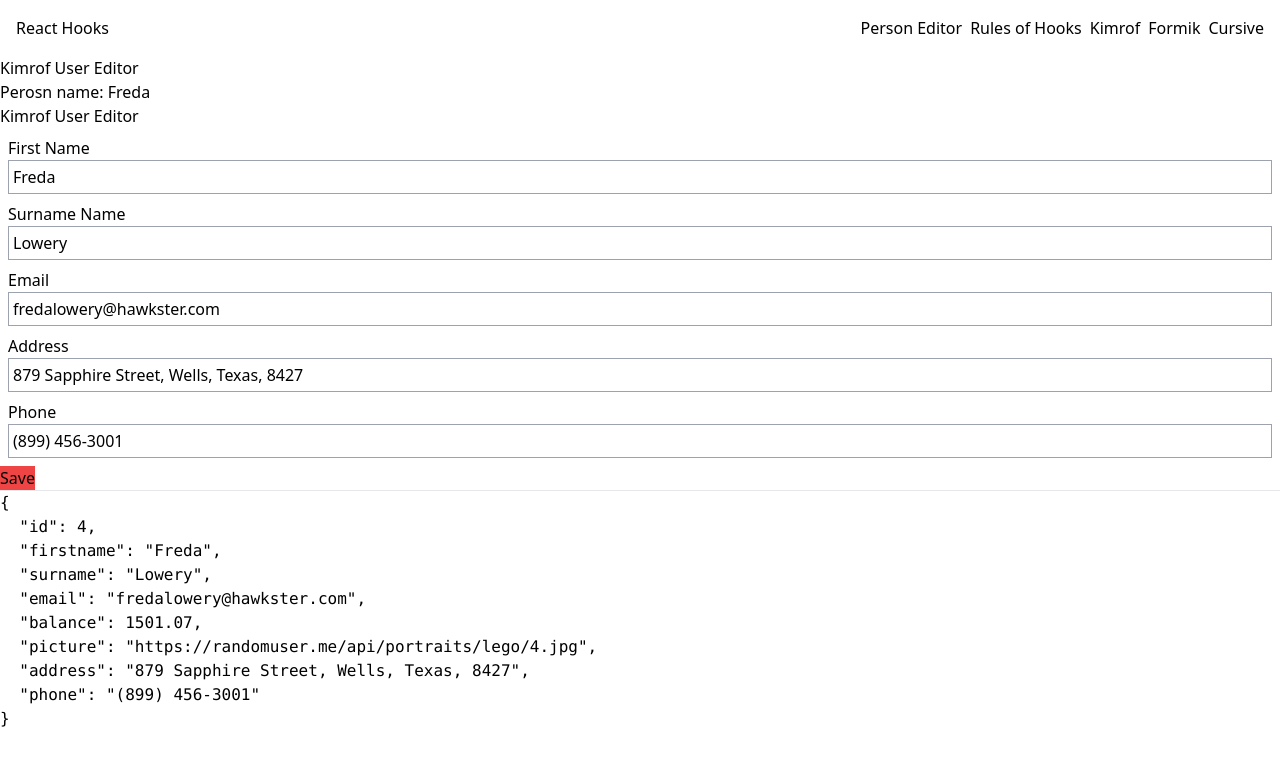
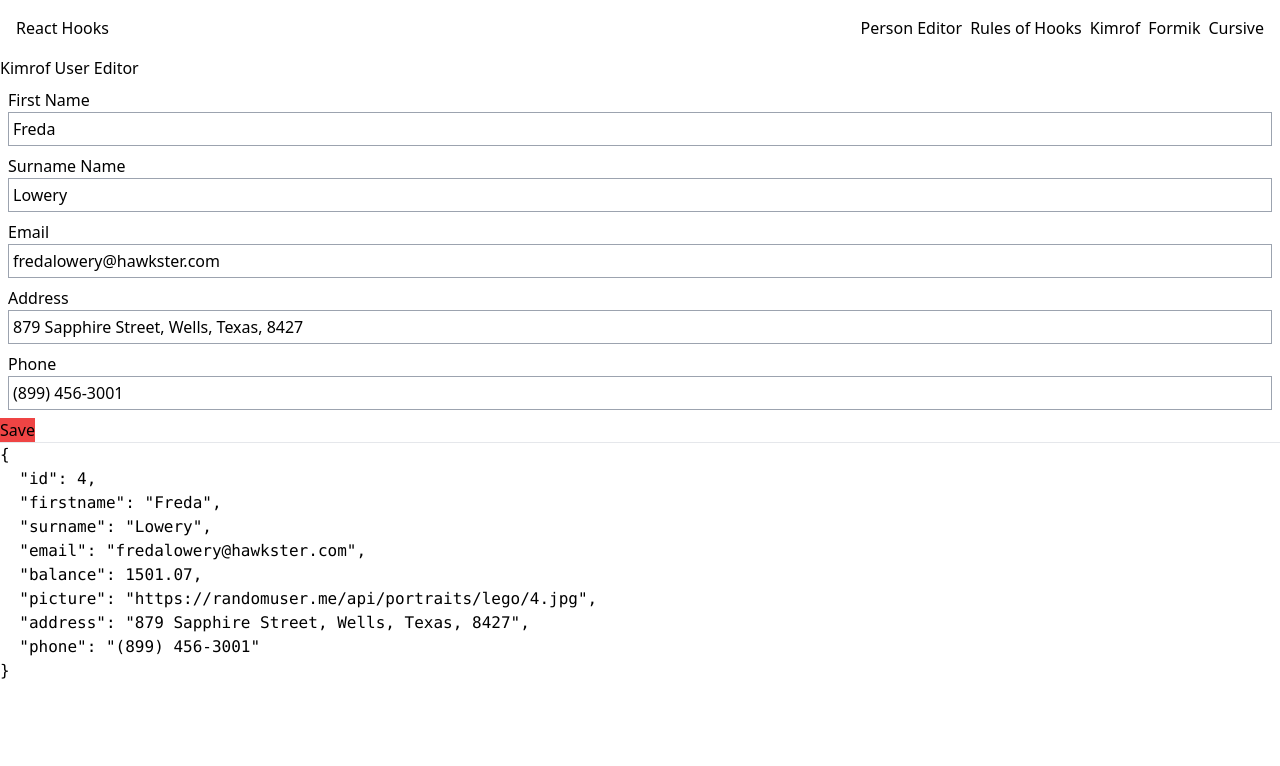
Before and after one commit to Kacperski81/hooksTypeScript, a React (Vite) app: page /kimrof in a window 1280 px wide. Shown: the top 766 px of the page. Built offline with nearby package versions, Linux system fonts and the light colour scheme.

Commit message:
simple validation

```diff
--- a/src/components/LabeledInput.tsx
+++ b/src/components/LabeledInput.tsx
@@ -1,11 +1,13 @@
 interface LabeledInputProps {
     label: string;
+    error: string;
     value: string | number;
     name: string;
     onChange: (e: React.ChangeEvent<HTMLInputElement>) => void;
 }
 
-export const LabeledInput = ({name,label, value, onChange} : LabeledInputProps) => {
+export const LabeledInput = ({name,label, value, error, onChange} : LabeledInputProps) => {
+    console.log(error)
     return (
         <div className={`flex flex-col m-2`}>
             <label>{label}</label>
@@ -16,6 +18,7 @@ export const LabeledInput = ({name,label, value, onChange} : LabeledInputProps)
                 value={value}
                 onChange={onChange}
             />
+            {error && <span className="text-red-500 text-sm">{error}</span>}
         </div>
     )
 }
--- a/src/kimrof-use-editor/KimrofUserEditor.tsx
+++ b/src/kimrof-use-editor/KimrofUserEditor.tsx
@@ -2,15 +2,16 @@ import { Kimrof } from "./kimrof/Kimrof";
 import { initialPerson } from "../utils";
 import { UserEditor } from "./UserEditor";
 import { IndexedPerson } from "../types/IndexedPerson";
+import { validatePerson } from "./validatePerson";
 
 export function KimrofUserEditor() {
     return (
 
-        <Kimrof initialValues={initialPerson as IndexedPerson} onSubmit={(person) => alert(JSON.stringify(person,null,2))}>
-            <div>
-                <h4>Kimrof User Editor</h4>
-                <p>Perosn name: {initialPerson.firstname}</p>
-            </div>
+        <Kimrof
+            initialValues={initialPerson as IndexedPerson}
+            onSubmit={(person) => alert(JSON.stringify(person,null,2))}
+            validate={validatePerson}
+        >
             <UserEditor />
         </Kimrof>
     )
--- a/src/kimrof-use-editor/UserEditor.tsx
+++ b/src/kimrof-use-editor/UserEditor.tsx
@@ -3,7 +3,7 @@ import { KimrofLabeledField, useKimrof, useKimrofForm } from "./kimrof"
 
 export function UserEditor() {
     const formProps = useKimrofForm();
-    const { values, metadata : { isDirty } } = useKimrof()
+    const { values, metadata : { isDirty, isValid } } = useKimrof()
 
     return (
         <form {...formProps}>
@@ -13,7 +13,7 @@ export function UserEditor() {
             <KimrofLabeledField name="email" label="Email" />
             <KimrofLabeledField name="address" label="Address" />
             <KimrofLabeledField name="phone" label="Phone" />
-            <button className={clsx("bg-blue-500",{ "bg-red-500":!isDirty})} disabled={!isDirty}>
+            <button className={clsx("bg-blue-500",{ "bg-red-500":!isDirty})} disabled={!isDirty || !isValid}>
                 Save
             </button>
             <hr />
--- a/src/kimrof-use-editor/kimrof/Kimrof.tsx
+++ b/src/kimrof-use-editor/kimrof/Kimrof.tsx
@@ -1,33 +1,45 @@
-import { useMemo, useReducer } from "react"
+import { useMemo, useReducer, useCallback } from "react"
 import { kimrofContext, KimrofContext } from "./KimrofContext"
 // import { KimrofProperty } from "./Types"
 // import { Person } from "../../types/person"
 // import { IndexedPerson } from "../../types/IndexedPerson"
-import { KimrofObject, KimrofProperty } from "./Types"
+import { KimrofObject, KimrofProperty, KimrofError } from "./Types"
 import { kimrofReducer } from "./kimrofReducer"
+import { useThrottle } from "../../hooks/useThrottle"
 
 interface Props<TData> {
     children: React.ReactNode
+    validate: (values: TData) => KimrofError
     initialValues: TData
     onSubmit: (values: TData) => void
 }
 
-export function Kimrof<TData extends KimrofObject>({children, initialValues, onSubmit}: Props<TData>) {
+export function Kimrof<TData extends KimrofObject>({children, initialValues, validate, onSubmit}: Props<TData>) {
 
-    const [{values, metadata}, dispatch] = useReducer(kimrofReducer, {
+    const [{values, errors, metadata}, dispatch] = useReducer(kimrofReducer, {
         values: initialValues,
+        errors: {},
         metadata: {isDirty: false, isValid: true},
     })
 
     const context: kimrofContext = useMemo(() => ({
         values,
+        errors,
         metadata,
         submitForm: () => onSubmit(values as TData),
         setFieldValue: (name: string, value: KimrofProperty) => {
             dispatch({type: "set-property", payload: {name, value}})
         }
-    }),[values, metadata, onSubmit])
+    }),[values, metadata, errors, onSubmit])
 
+    const validataValues = useCallback(() => {
+        if(validate) {
+            const errors = validate(values as TData)
+            dispatch({type: "validation-result", payload: errors})
+        }
+    }, [values,validate])
+
+    useThrottle(validataValues,100)
 
     return (
         <KimrofContext.Provider value={context}>
--- a/src/kimrof-use-editor/kimrof/KimrofContext.ts
+++ b/src/kimrof-use-editor/kimrof/KimrofContext.ts
@@ -1,9 +1,10 @@
 import { createContext } from 'react'
-import { KimrofObject, KimrofProperty } from './Types'
+import { KimrofObject, KimrofProperty, KimrofError } from './Types'
 import { Metadata } from './kimrofReducer'
 
 export interface kimrofContext {
     values: KimrofObject
+    errors: KimrofError
     metadata: Metadata
     submitForm: () => void
     setFieldValue: (name: string, value: KimrofProperty) => void
@@ -11,6 +12,7 @@ export interface kimrofContext {
 
 export const KimrofContext = createContext<kimrofContext>({
     values: {},
+    errors: {},
     metadata: {isDirty: false, isValid: true},
     submitForm: () => void null,
     setFieldValue: () => void null,
--- a/src/kimrof-use-editor/kimrof/KimrofLabeledField.tsx
+++ b/src/kimrof-use-editor/kimrof/KimrofLabeledField.tsx
@@ -2,11 +2,11 @@ import { LabeledInput } from "../../components"
 import { useKimrofField } from "./useKimrofField"
 
 export function KimrofLabeledField({name, label}: {name: string, label: string}) {
-    const {value, onChange} = useKimrofField(name)
+    const {value, error, onChange} = useKimrofField(name)
 
     return (
         <div>
-            <LabeledInput name={name} label={label} value={value} onChange={onChange}/>
+            <LabeledInput name={name} error={error}  label={label} value={value} onChange={onChange}/>
         </div>
     )
 }
--- a/src/kimrof-use-editor/kimrof/kimrofReducer.ts
+++ b/src/kimrof-use-editor/kimrof/kimrofReducer.ts
@@ -1,8 +1,13 @@
-import { KimrofObject, KimrofProperty } from "./Types"
+import { KimrofObject, KimrofProperty, KimrofError } from "./Types"
 
 interface SetPropertyAction {
     type: "set-property"
     payload: { name: string, value: KimrofProperty }
+}
+
+interface ValidataionResultAction {
+    type: "validation-result"
+    payload: KimrofError
 }
 
 export interface Metadata {
@@ -12,22 +17,32 @@ export interface Metadata {
 
 interface ReducerState {
     values: KimrofObject
+    errors: KimrofError
     metadata: Metadata
 }
 
-type SomeAction = SetPropertyAction
+type SomeAction = SetPropertyAction | ValidataionResultAction
 
 export function kimrofReducer(state: ReducerState, action: SomeAction) {
     switch (action.type) {
         case "set-property":
             return {
                 ...state,
-                metadata: { ...state.metadata, isDirty: true },
+                metadata: { ...state.metadata, isValid: null, isDirty: true },
                 values: {
                     ...state.values,
                     [action.payload.name]: action.payload.value
                 }
             }
+        case "validation-result":
+            return {
+                ...state,
+                metadata: {
+                    ...state.metadata,
+                    isValid: Object.keys(action.payload).length === 0,
+                },
+                errors: action.payload
+            }
     }
     return state
 }
--- a/src/kimrof-use-editor/kimrof/useKimrofField.ts
+++ b/src/kimrof-use-editor/kimrof/useKimrofField.ts
@@ -2,7 +2,7 @@ import {useContext, useCallback, ChangeEvent} from 'react'
 import {KimrofContext} from './KimrofContext'
 
 export function useKimrofField(name: string) {
-    const {values,setFieldValue} = useContext(KimrofContext)
+    const {values,errors, setFieldValue} = useContext(KimrofContext)
 
     const onChange = useCallback((e: ChangeEvent<HTMLInputElement>) => {
         setFieldValue(e.target.name, e.target.value)
@@ -10,6 +10,7 @@ export function useKimrofField(name: string) {
 
     return {
         value: values[name],
+        error: errors[name],
         onChange
     } as const
 }
--- /dev/null
+++ b/src/kimrof-use-editor/validatePerson.ts
@@ -0,0 +1,16 @@
+import { IndexedPerson } from "../types/IndexedPerson";
+import { KimrofError } from "./kimrof/Types";
+
+export function validatePerson(person: IndexedPerson) {
+    const errors: KimrofError = {}
+
+    if (!person.firstname) {
+        errors.firstname = "The first name is required!"
+    }
+
+    if (!person.surname) {
+        errors.surname = "The last name is required!"
+    }
+
+    return errors
+}
```
